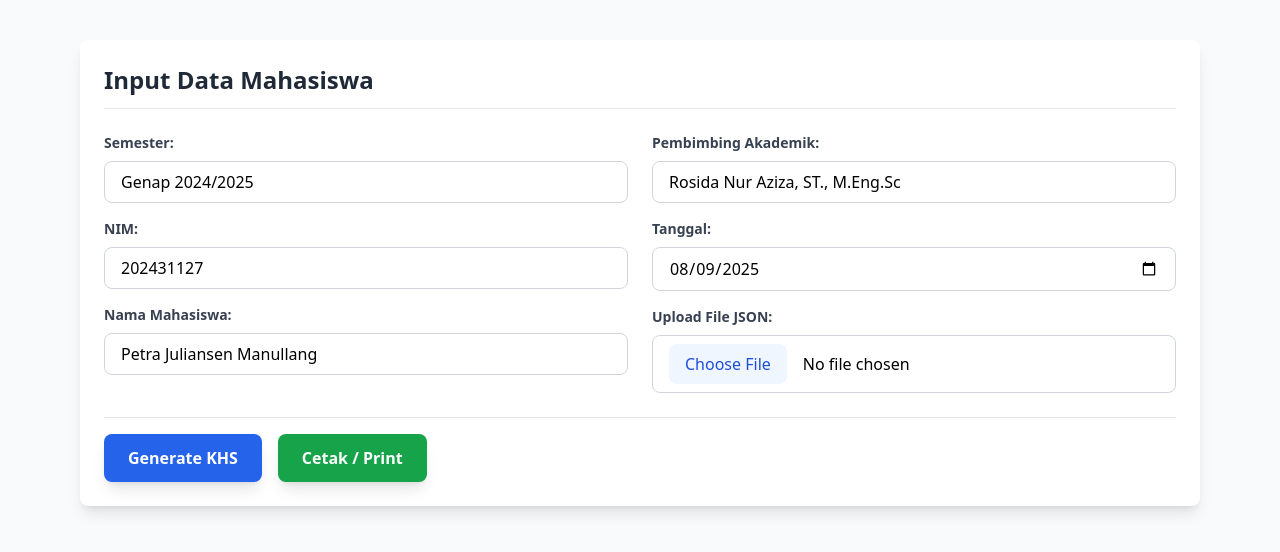
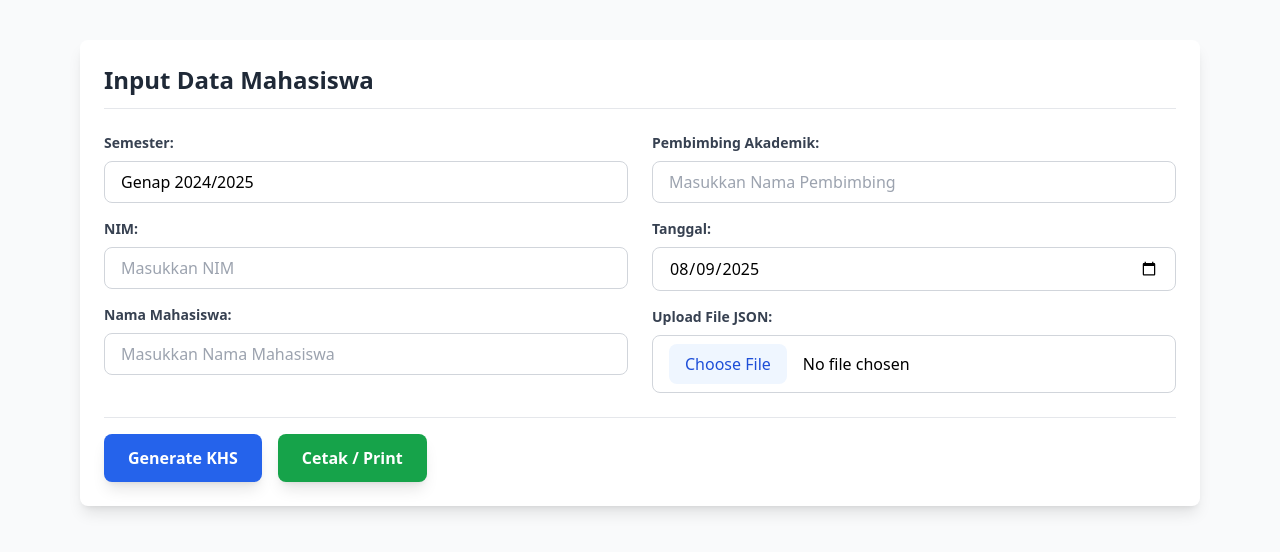
Before and after one commit to Petramanullang/Cetak-KHS, a plain HTML site: page index.html in a window 1280 px wide. Drawn offline with nearby package versions, Linux system fonts and the light colour scheme.

Commit message:
fix: value

```diff
--- a/index.html
+++ b/index.html
@@ -62,7 +62,6 @@
               <input
                 type="text"
                 id="nim"
-                value="202431127"
                 placeholder="Masukkan NIM"
                 class="w-full px-4 py-2 border border-gray-300 rounded-lg focus:ring-2 focus:ring-blue-500 focus:border-transparent" />
             </div>
@@ -75,7 +74,6 @@
               <input
                 type="text"
                 id="nama"
-                value="Petra Juliansen Manullang"
                 placeholder="Masukkan Nama Mahasiswa"
                 class="w-full px-4 py-2 border border-gray-300 rounded-lg focus:ring-2 focus:ring-blue-500 focus:border-transparent" />
             </div>
@@ -91,7 +89,6 @@
               <input
                 type="text"
                 id="pembimbing"
-                value="Rosida Nur Aziza, ST., M.Eng.Sc"
                 placeholder="Masukkan Nama Pembimbing"
                 class="w-full px-4 py-2 border border-gray-300 rounded-lg focus:ring-2 focus:ring-blue-500 focus:border-transparent" />
             </div>
```
